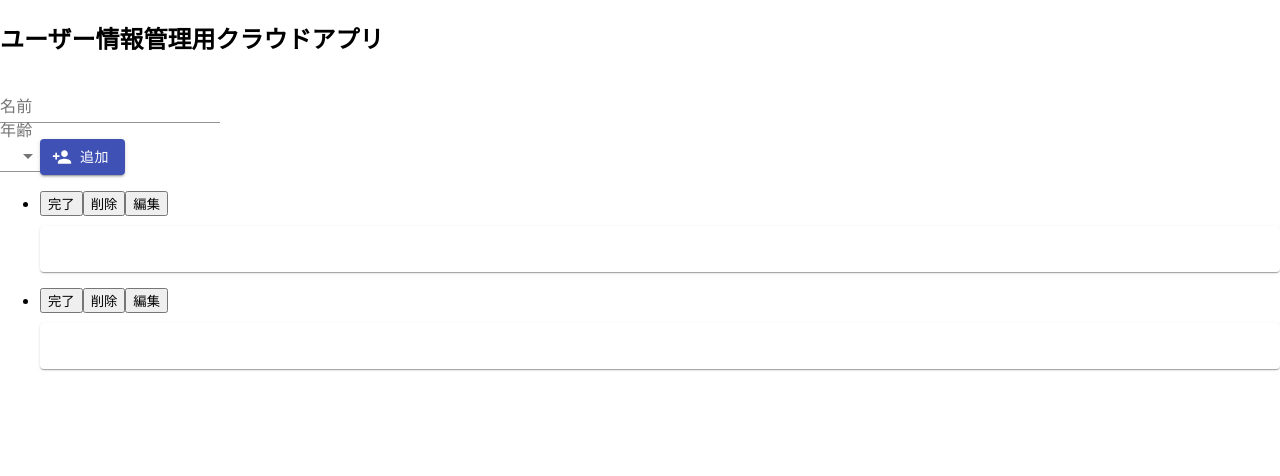
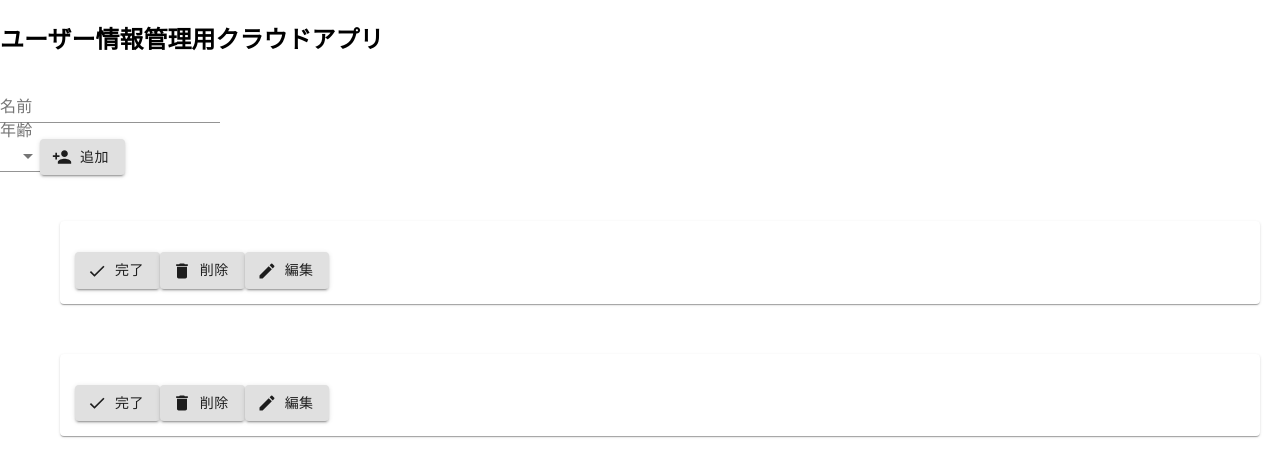
Before and after one commit to Ezure-HARUNA/croud-app, a React (Create React App) app: page / in a window 1280 px wide. Shown: the top 476 px of the page. Built offline with nearby package versions, Linux system fonts and the light colour scheme.

Commit message:
初期値が空白。

```diff
--- a/src/EditForm.jsx
+++ b/src/EditForm.jsx
@@ -3,6 +3,9 @@ import styled from "styled-components"
 import Button from "@material-ui/core/Button"
 import Paper from "@material-ui/core/Paper"
 import TextField from "@material-ui/core/TextField"
+import DoneIcon from '@material-ui/icons/Done';
+import DeleteIcon from '@material-ui/icons/Delete';
+import EditIcon from '@material-ui/icons/Edit';
 
 const Li = styled.li`
 list-style: none;
@@ -17,28 +20,36 @@ list-style: none;
 
 const EditForm =(props)=>{
   //const handleIsDone = this.props.handleIsDone
-  let todo
+  let info
   if (props.isEdit === true){
-    todo=
+    info=
     <form onSubmit={(e)=>{
         e.preventDefault()
         props.handleEditComplete(e, props.id)}}>
         <TextField className="textField" type="text" label="名前" name="name" placeholder={props.name} />
         <TextField className="textField" type="text" label="年齢" name="age" placeholder={props.age} />
-        <Button type="submit" variant="contained">編集完了</Button>
+        <Button type="submit"  variant="contained">編集完了</Button>
     </form>
-  } else{
-    todo=
+  }
+
+  else{
+    info=
     <div>
-       <p>{props.name}</p>
-       <p>{props.age}</p>
+       <p>{props.pTagName}</p>
+       <p>{props.pTagAge}</p>
+       <Button onClick={props.handleIsDone} variant="contained" startIcon={<DoneIcon />}>{props.isDoneState}</Button>
+       <Button onClick={props.handleDelete} variant="contained" startIcon={<DeleteIcon />}>削除</Button>
+       <Button onClick={props.handleIsEdit} variant="contained" startIcon={<EditIcon />}>編集</Button>
+
     </div>
   }
+
+
   return (
 
       <Li>
           <Paper className="paper">
-              {todo}
+              {info}
           </Paper>
       </Li>
   )
@@ -46,36 +57,3 @@ const EditForm =(props)=>{
 }
 
 export default EditForm
-/*
-export default class EditForm extends React.Component {
-    render() {
-        //const buttonText = this.props.isDone ? "戻す" : "完了"
-        //const id = this.props.id
-        const handleIsDone = this.props.handleIsDone
-        let todo
-        if (this.props.isEdit === true) {
-            todo =
-            <form onSubmit={(e)=>{
-                e.preventDefault()
-                this.props.handleEditComplete(e, this.props.id)}}>
-                <TextField className="textField" type="text" label="name" name="name" placeholder={this.props.name} />
-                <TextField className="textField" type="text" label="age" name="age" placeholder={this.props.age} />
-                <Button type="submit" variant="contained">編集完了</Button>
-            </form>
-        } else {
-            todo =
-            <div>
-               <p>{this.props.name}</p>
-              <p>{this.props.age}</p>
-            </div>
-        }
-        return (
-            <Li>
-                <Paper className="paper">
-                    {todo}
-                </Paper>
-            </Li>
-        )
-    }
-}
-*/
--- a/src/Form.jsx
+++ b/src/Form.jsx
@@ -1,5 +1,5 @@
 import React from "react"
-//import styled from "styled-components"
+import styled from "styled-components"
 import TextField from '@material-ui/core/TextField';
 import MenuItem from '@material-ui/core/MenuItem';
 import InputLabel from '@material-ui/core/InputLabel';
@@ -65,9 +65,11 @@ const Form = (props) => {
                 <MenuItem value={30}>30</MenuItem>
                 <MenuItem value={31}>31</MenuItem>
             </Select>
-            <Button type="submit" variant="contained" color="primary" startIcon={<PersonAddIcon />}
+
+            <Button type="submit" variant="contained"  startIcon={<PersonAddIcon />}
       >        追加
             </Button>
+
         </form>
     )
 }
--- a/src/Item.jsx
+++ b/src/Item.jsx
@@ -1,10 +1,21 @@
 import React from "react"
 import styled from "styled-components"
 import EditForm from "./EditForm"
+import Button from '@material-ui/core/Button';
+import DoneIcon from '@material-ui/icons/Done';
+import DeleteIcon from '@material-ui/icons/Delete';
+import EditIcon from '@material-ui/icons/Edit';
 
 //一重線のスタイル
 const P = styled.p`
 text-decoration: line-through;
+`
+
+const Container =styled.form`
+padding:20px;
+.button {
+    padding:6px!important;
+}
 `
 
 const Item = (props) => {
@@ -79,10 +90,10 @@ const Item = (props) => {
     /////////??????????????//////////
     const handleEditComplete=(e, id)=> {
 		const editedTodos = this.state.todos.slice()
-		const title = e.target.title.value
-		const desc = e.target.desc.value
-		editedTodos[id].title = title
-		editedTodos[id].desc = desc
+		const name = e.target.name.value
+		const age = e.target.age.value
+		editedTodos[id].name = name
+		editedTodos[id].age = age
 		editedTodos[id].isEdit = false
 		this.setState({
 			todos : editedTodos
@@ -95,29 +106,34 @@ const Item = (props) => {
 
 
     return (
-        <li>
-            {pTagName}
-            {pTagAge}
+        <Container>
+            {/* {pTagName} */}
+            {/* {pTagAge} */}
             {/* 編集 */}
             {/* {editIt ? <EditForm changeText={changeText} value={props.desc}/> : <p>{props.desc}</p>} */}
             {/* <p>{userInfo}</p> */}
-            <button onClick={handleIsDone}>{isDoneState}</button>
-            <button onClick={handleDelete}>削除</button>
-            <button onClick={handleIsEdit} >編集</button>
+            {/* <Button onClick={handleIsDone} type="submit" variant="contained" startIcon={<DoneIcon />} */}
+            {/* > {isDoneState}</Button> */}
+            {/* <Button variant="contained" onClick={handleDelete} startIcon={<DeleteIcon />}>削除</Button> */}
+            {/* <Button  variant="contained" onClick={handleIsEdit} startIcon={<EditIcon />}>編集</Button> */}
             {/* 編集追加　 onClick={toggleEditForm} */}
             <EditForm
-                name={props.name}
-                age={props.age}
+                pTagName={pTagName}
+                pTagAge={pTagAge}
                 isEdit={isEdit}
                 handleIsDone={handleIsDone}
                 handleDelete={handleDelete}
                 handleIsEdit={handleIsEdit}
+                isDoneState={isDoneState}
                 handleEditComplete={handleEditComplete}
+
             >
 
             </EditForm>
-        </li>
+        </Container>
     )
 }
 
+
+
 export default Item
```
